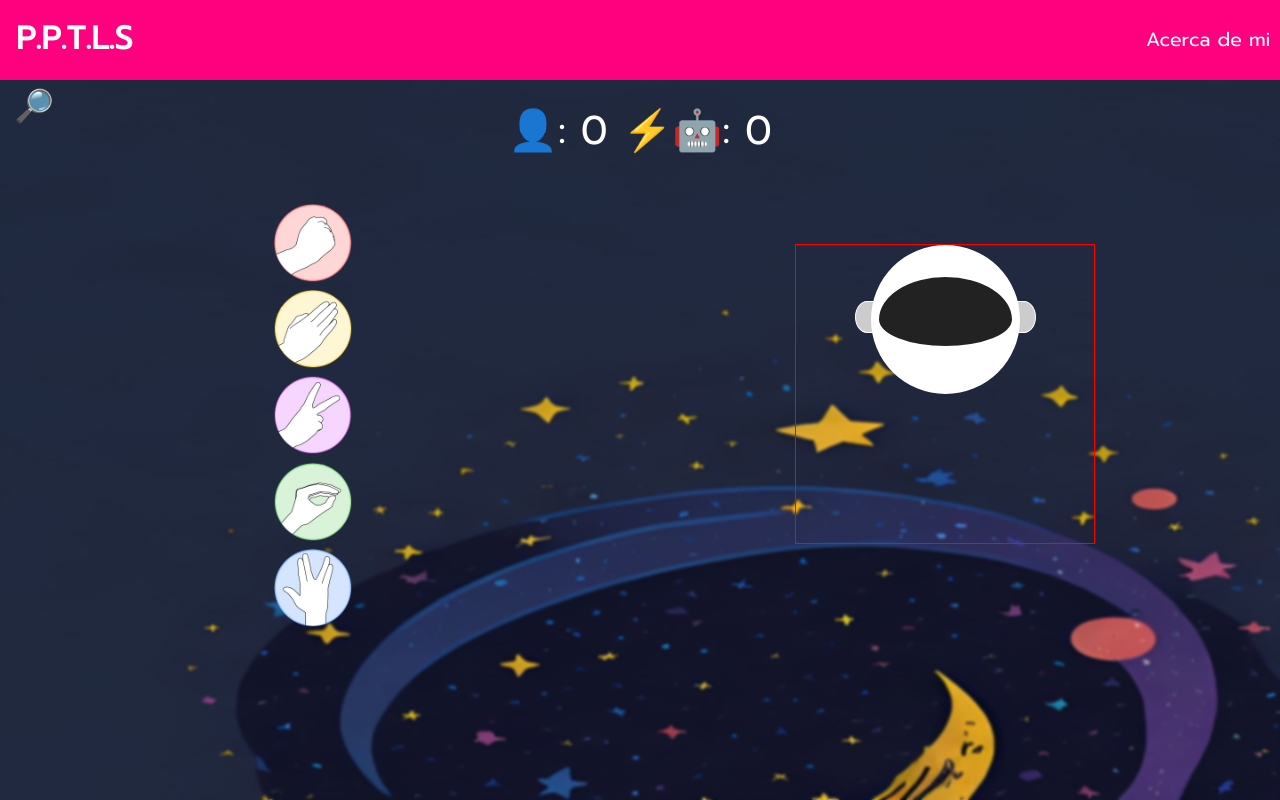
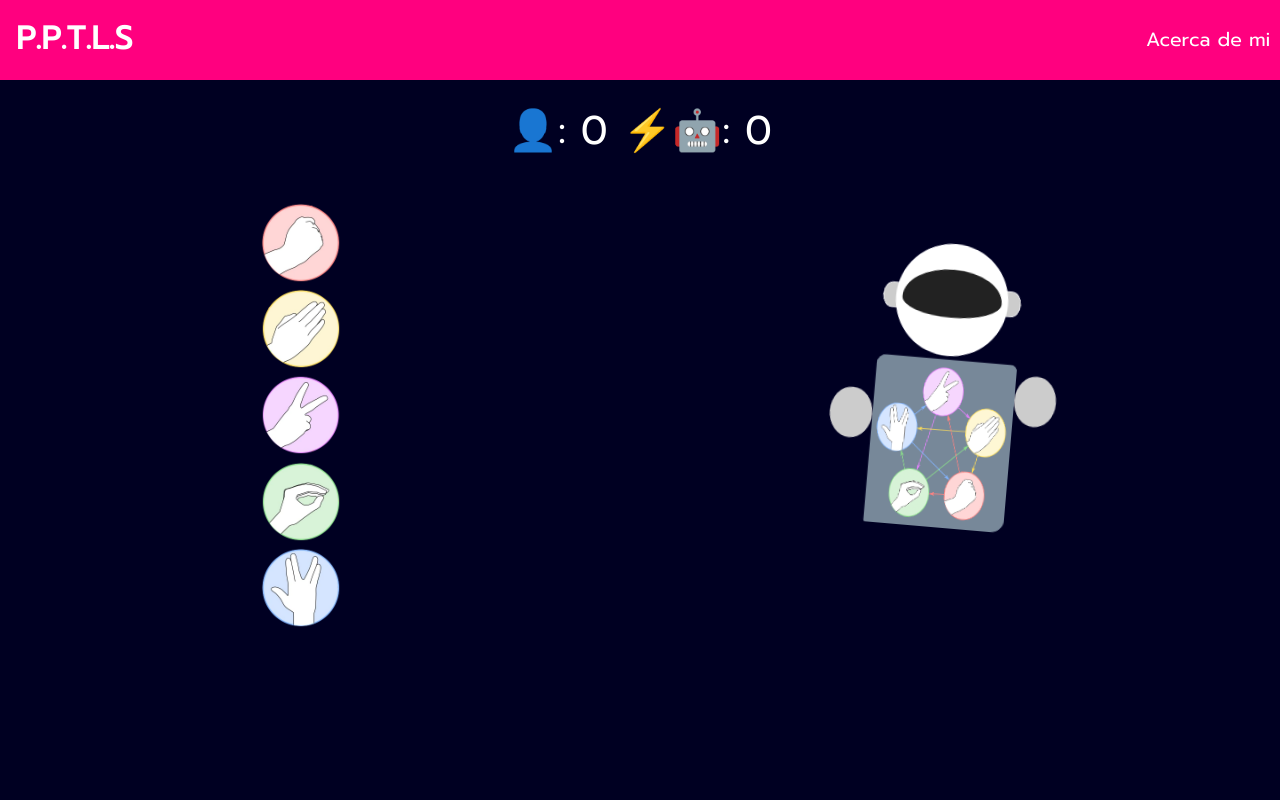
Before and after one commit to metalpoch/piedra-papel-tijera-lagarto-spock, a React (Vite) app: page / in a window 1280 px wide. Built offline with nearby package versions, Linux system fonts and the light colour scheme; no server answers.

Commit message:
feat: Character finished

```diff
--- a/src/App.jsx
+++ b/src/App.jsx
@@ -56,7 +56,6 @@ function App() {
         <Navbar />
       </header>
       <main>
-        <Rules />
         <Score pc={scorePc} player={scorePlayer} />
         <Control handle={handleUrl} />
       </main>
--- a/src/components/About.module.css
+++ b/src/components/About.module.css
@@ -12,8 +12,9 @@
   display: flex;
   flex-direction: column;
   align-items: center;
-  background-color: var(--blue);
+  background-color: #111;
   color: #fff;
+  border: 3px solid var(--pink);
   border-radius: 0.5em;
   text-align: center;
   padding: 0.5em;
--- a/src/components/Character.jsx
+++ b/src/components/Character.jsx
@@ -1,10 +1,13 @@
 import style from "./Character.module.css";
+import image from "../assets/rules.png";
+
 const Character = () => {
   return (
     <div className={style.character}>
       <div className={style.head}></div>
       <div className={style.body}>
         <div className={style.armLeft}></div>
+        <img src={image} className={style.img} />
         <div className={style.armRigth}></div>
       </div>
       <div className={style.legs}></div>
--- a/src/components/Character.module.css
+++ b/src/components/Character.module.css
@@ -2,15 +2,16 @@
   display: flex;
   flex-direction: column;
   align-items: center;
-  width: 300px;
-  height: 300px;
-  border: solid 1px red;
+  width: 350px;
+  height: 350px;
+  animation: fly 60s infinite ease-out;
+  z-index: -1;
 }
 
 .head {
   position: relative;
-  width: 50%;
-  height: 50%;
+  width: 40%;
+  height: 40%;
   border-radius: 50%;
   border-top: 2em solid #fff;
   border-left: 0.5em solid #fff;
@@ -43,6 +44,38 @@
   left: 100%;
   background: #ccc;
   z-index: -1;
+}
+
+.body {
+  position: relative;
+  display: flex;
+  justify-content: center;
+  width: 100%;
+  height: 60%;
+}
+
+.armLeft {
+  width: 15%;
+  height: 30%;
+  background: #ccc;
+  border-radius: 50%;
+  margin-top: 3em;
+}
+
+.armRigth {
+  width: 15%;
+  height: 30%;
+  background: #ccc;
+  border-radius: 50%;
+  margin-top: 1em;
+}
+
+.img {
+  width: 50%;
+  height: 100%;
+  background: lightslategray;
+  border-radius: 0.75em 0.5em 1em 0.2em;
+  margin-top: 0.25em;
 }
 
 @keyframes vapor {
@@ -86,24 +119,24 @@
 
 @keyframes fly {
   0% {
-    transform: translate(0px, 0px);
+    transform: translate(0px, 0px) scale(1) rotate(0deg);
   }
   10% {
-    transform: translate(12px, -10px);
+    transform: translate(12px, -10px) scale(0.8) rotate(5deg);
   }
   25% {
-    transform: translate(4px, 50px);
+    transform: translate(4px, 50px) scale(0.9) rotate(-5deg);
   }
   50% {
-    transform: translate(-4px, 10px);
+    transform: translate(-4px, 10px) scale(0.75) rotate(30deg);
   }
   60% {
-    transform: translate(-10px, 30px);
+    transform: translate(-10px, 30px) scale(0.7) rotate(10deg);
   }
   75% {
-    transform: translate(8px, -85px);
+    transform: translate(8px, -85px) scale(0.75) rotate(-15deg);
   }
   100% {
-    transform: translateY(0x, 0px);
+    transform: translateY(0x, 0px) scale(0.9) rotate(-5deg);
   }
 }
--- a/src/styles/Index.css
+++ b/src/styles/Index.css
@@ -2,39 +2,16 @@
 @import url("https://fonts.googleapis.com/css2?family=Prompt&display=swap");
 
 :root {
-  --blue: #0072ef;
   --pink: #ff007f;
 }
 
 body {
-  background-image: url("../assets/background.jpg");
-  background-repeat: no-repeat;
-  background-size: 200vw 150vh;
-  background-position: top;
   height: 100vh;
   font-family: "Prompt", sans-serif;
-  animation: blur 15s infinite linear;
   color: #fff;
-}
-@keyframes blur {
-  0% {
-    backdrop-filter: blur(0px);
-  }
-  50% {
-    backdrop-filter: blur(2px);
-  }
-  100% {
-    backdrop-filter: blur(0px);
-  }
+  background: #002;
 }
 
 main {
   padding: 0.5em;
 }
-
-.v-100 {
-  position: fixed;
-  height: 100vh;
-  width: 100vw;
-  z-index: -1;
-}
```
